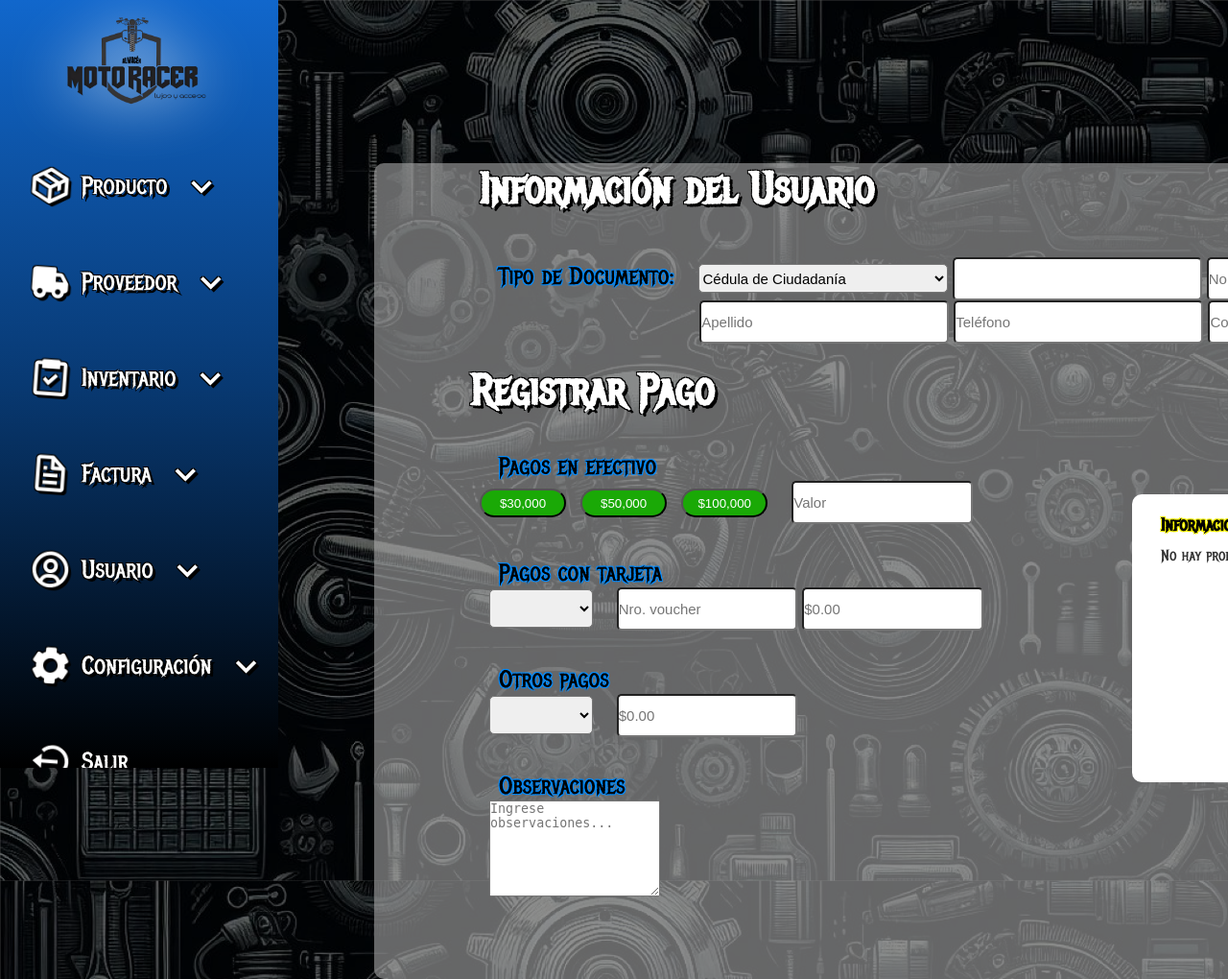
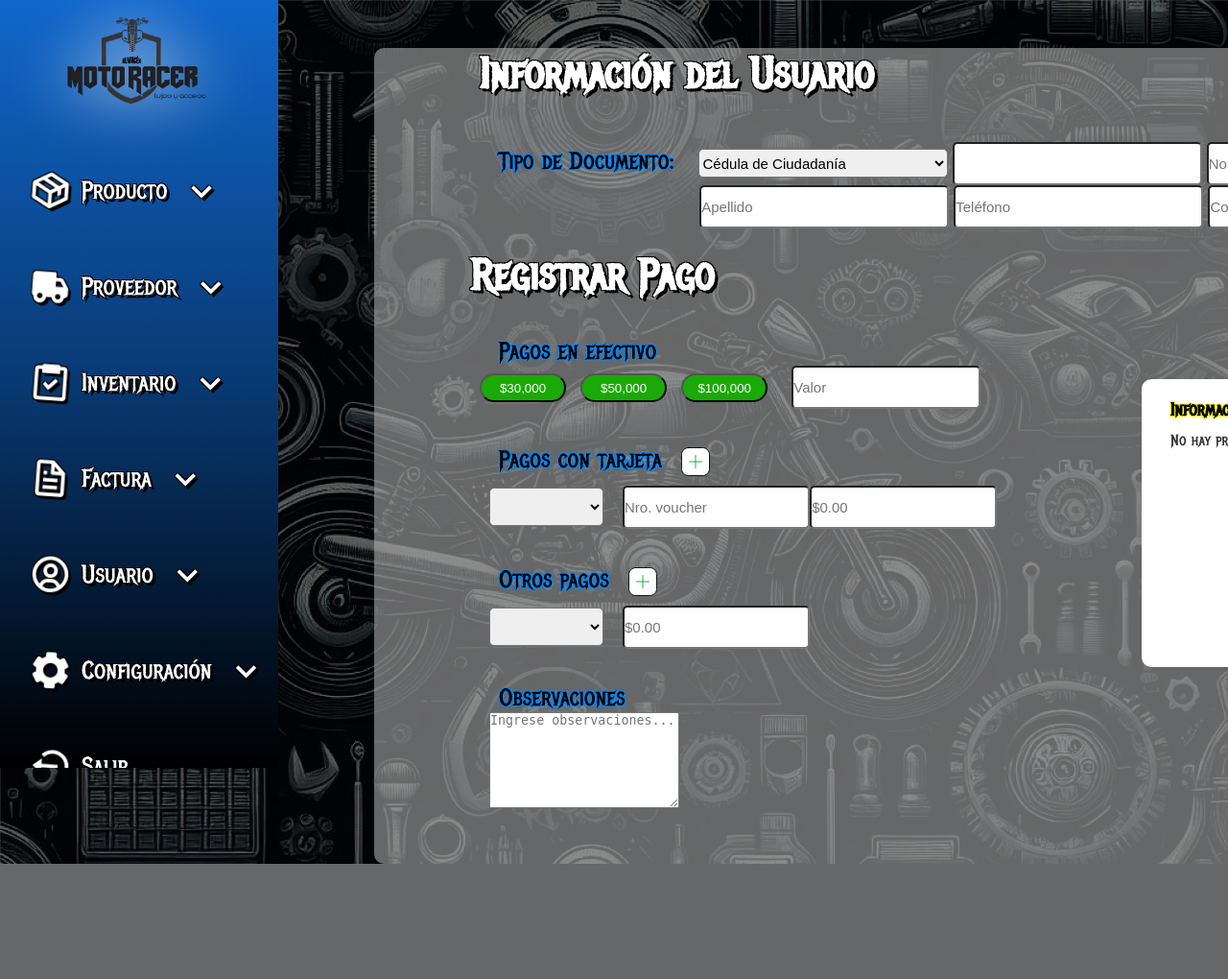
Before and after one commit to Dayto89/motoRacer, a PHP site: page /html/prueba.php in a window 1280 px wide; the page is wider, and only the part inside the window is pictured. Shown: that part at 96% size. After the commit the page ends 900 px from the top of that part, so only its background shows below. Run offline with PHP 8.4, Linux system fonts and the light colour scheme.

Commit message:
Agregar y eliminar en pagos

```diff
--- a/css/pago.css
+++ b/css/pago.css
@@ -26,7 +26,7 @@
     width: 1400px;
     height: 850px;
     margin: auto;
-    margin-top: 30px;
+
     transition: margin-left 0.3s ease, background-color 0.3s ease; /* Agregar transición suave */
 }
 
@@ -63,12 +63,11 @@
     height: 100vh;
     width: calc(100% - 150px); /* Mantiene el ancho total menos el margen derecho */
     margin: auto;
-    margin-top: 30px;
+    margin-top: 20px;
     margin-right: 50px;
     padding-left: 120px; /* Espacio inicial del menú cerrado */
 }
 .user-info{
-    margin-top: 100px;
     margin-left: 100px;
 
 }
@@ -164,6 +163,10 @@
 
 }
 
+.payment-box{
+    width: 600px;
+}
+
 .payment-box select{
     margin-left: 20px;
     width: 20%;
@@ -176,7 +179,7 @@
 .payment-box input {
 
     height: 45px;
-    width: 35%;
+    width: 32.8%;
     font-size: 15px;
     border-radius: 5px;
     margin-left: 20px;
@@ -239,3 +242,35 @@
 button:hover {
     background-color: #0056b3; /* Azul más oscuro */
 }
+
+.plus-icon{
+    display: flex;
+    justify-content: start;
+    align-items: center;
+    margin-bottom: 10px;
+}
+.plus-icon img{
+    width: 30px;
+    height: 30px;
+    margin-top: 40px;
+    margin-left: 20px;
+    cursor: pointer;
+}
+
+.payment-box img {
+    width: 30px;
+    height: 30px;
+ }
+
+ .barra {
+    max-height: 90px;
+    overflow-y: auto;
+    display: flex;
+    flex-direction: column;
+    padding-right: 5px;
+ }
+
+ .tarjeta-content, .otro-content {
+    display: flex;
+    align-items: center;
+ }
--- a/html/prueba.php
+++ b/html/prueba.php
@@ -1,7 +1,6 @@
 <?php
 // session_start() debe ser lo primero
 session_start();
-var_dump($_SESSION);
 // Conexión a la base de datos
 $servername = "localhost";
 $username = "root";
@@ -40,8 +39,6 @@
         echo "No se recibieron datos";
     }
 }
-
-
 // Recuperar datos para mostrar en prueba.php
 $productos = $_SESSION['productos'] ?? [];
 $total = $_SESSION['total'] ?? 0;
@@ -52,6 +49,7 @@
 ?>
 <!DOCTYPE html>
 <html lang="en">
+
 <head>
     <meta charset="UTF-8">
     <meta name="viewport" content="width=device-width, initial-scale=1.0">
@@ -85,6 +83,7 @@
         }
     </style>
 </head>
+
 <body>
     <div class="sidebar">
         <div id="menu"></div>
@@ -117,8 +116,13 @@
                             <button onclick="llenarValor('efectivo', 100000)">$100,000</button>
                             <input type="text" name="valor_efectivo" placeholder="Valor">
                         </div>
-                        <div class="payment-box">
+                        <div class="payment-box" id="tarjeta">
+                            <div class="plus-icon">
                                 <h3>Pagos con tarjeta</h3>
+                                <img src="../imagenes/plus.svg" onclick="AgregarOtraTarjeta()" alt="">
+                            </div>
+                            <div class="barra">
+                                <div class="tarjeta-content">
                                     <select name="tipo_tarjeta">
                                         <option value=""></option>
                                         <option value="credito">Crédito</option>
@@ -126,14 +130,26 @@
                                     </select>
                                     <input type="text" name="voucher" placeholder="Nro. voucher">
                                     <input type="text" name="valor_tarjeta" placeholder="$0.00">
+
                                 </div>
-                        <div class="payment-box">
+                            </div>
+                        </div>
+
+                        <div class="payment-box" id="otro">
+                            <div class="plus-icon">
                                 <h3>Otros pagos</h3>
+                                <img src="../imagenes/plus.svg" alt="" onclick="AgregarOtroPago()">
+                            </div>
+                            <div class="barra">
+                                <div class="otro-content">
                                     <select name="tipo_otro">
                                         <option value=""></option>
                                         <option value="transferencia">Transferencia</option>
                                     </select>
                                     <input type="text" name="valor_otro" placeholder="$0.00">
+
+                                </div>
+                            </div>
                         </div>
                         <div class="notes">
                             <h3>Observaciones</h3>
@@ -152,7 +168,9 @@
                                     </li>
                                 <?php endforeach; ?>
                             </ul>
-                            <p><h3>Total a pagar:</h3> $<?php echo number_format($total, 2); ?></p>
+                            <p>
+                            <h3>Total a pagar:</h3> $<?php echo number_format($total, 2); ?></p>
+                            <button onclick="pagar()">Pagar</button>
                         <?php else: ?>
                             <p>No hay productos en el resumen.</p>
                         <?php endif; ?>
@@ -162,12 +180,68 @@
         </div>
     </div>
     <script>
+        function AgregarOtraTarjeta() {
+            let tarjeta = document.querySelector("#tarjeta .tarjeta-content");
+            let clone = tarjeta.cloneNode(true);
+
+            // Crear botón de eliminar solo para clones
+            let eliminar = document.createElement("img");
+            eliminar.src = "../imagenes/delete.svg";
+            eliminar.alt = "Eliminar";
+            eliminar.style.cursor = "pointer";
+            eliminar.onclick = function() {
+                clone.remove();
+            };
+
+            clone.appendChild(eliminar);
+            tarjeta.insertAdjacentElement("afterend", clone);
+        }
+
+        function AgregarOtroPago() {
+            let otro = document.querySelector("#otro .otro-content");
+            let clone = otro.cloneNode(true);
+
+            // Limpiar los valores de los inputs clonados
+            clone.querySelector("select").value = "";
+            clone.querySelector("input").value = "";
+
+            // Crear botón de eliminar solo para clones
+            let eliminar = document.createElement("img");
+            eliminar.src = "../imagenes/delete.svg";
+            eliminar.alt = "Eliminar";
+            eliminar.style.cursor = "pointer";
+            eliminar.style.marginLeft = "10px"; // Espaciado
+            eliminar.onclick = function() {
+                clone.remove();
+            };
+
+            // Añadir el botón dentro del clon (después del input)
+            clone.appendChild(eliminar);
+
+            // Insertar el clon después del elemento original
+            otro.insertAdjacentElement("afterend", clone);
+        }
+
+
+        function EliminarTarjeta() {
+            let tarjeta = document.querySelector("#tarjeta .tarjeta-content");
+            tarjeta.remove();
+        }
+
+        function EliminarOtroPago() {
+            let otro = document.querySelector("#otro .otro-content");
+            otro.remove();
+        }
+
+
         function llenarValor(tipoPago, valor) {
             let input = document.querySelector(`input[name='valor_${tipoPago}']`);
             input.value = valor;
 
             // Crear y disparar el evento input manualmente
-    let event = new Event("input", { bubbles: true });
+            let event = new Event("input", {
+                bubbles: true
+            });
             input.dispatchEvent(event);
         }
 
@@ -303,4 +377,5 @@
         });
     </script>
 </body>
+
 </html>
```
Also changed, not shown: imagenes/delete.svg (added), imagenes/plus.svg (added). Lines whose indentation alone changed are shown as unchanged.
